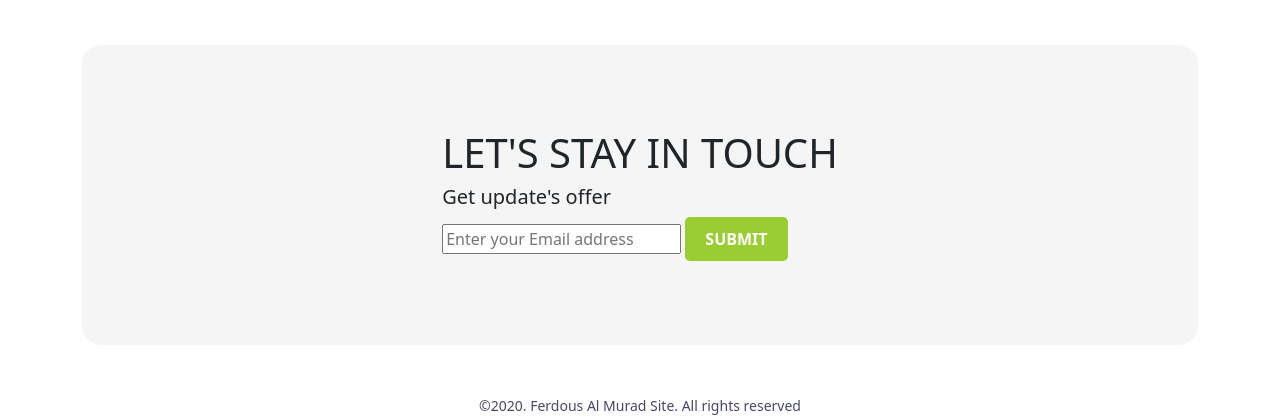
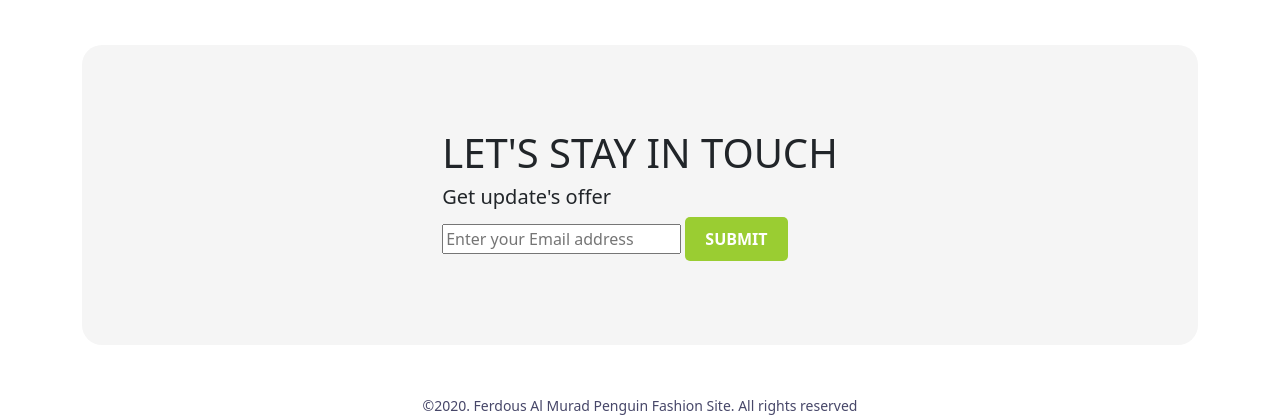
Before and after one commit to FerdousAlMurad/Penguin-Fashion, a plain HTML site: page index.html in a window 1280 px wide. Shown: the part 2232-2649 px from the top of the page. Drawn offline with Linux system fonts and the light colour scheme.

Commit message:
processing

```diff
--- a/index.html
+++ b/index.html
@@ -180,7 +180,6 @@
 
                             </div>
 
-
                             <div class="col">
 
                                 <div class="card mb-3" style="max-width: 540px;">
@@ -247,7 +246,7 @@
         </section>
     </main>
     <footer class="text-center mt-5 name-hlite">
-        <small> ©2020. Ferdous Al Murad Site. All rights reserved </small>
+        <small> ©2020. Ferdous Al Murad Penguin Fashion Site. All rights reserved </small>
     </footer>
 
 
```
